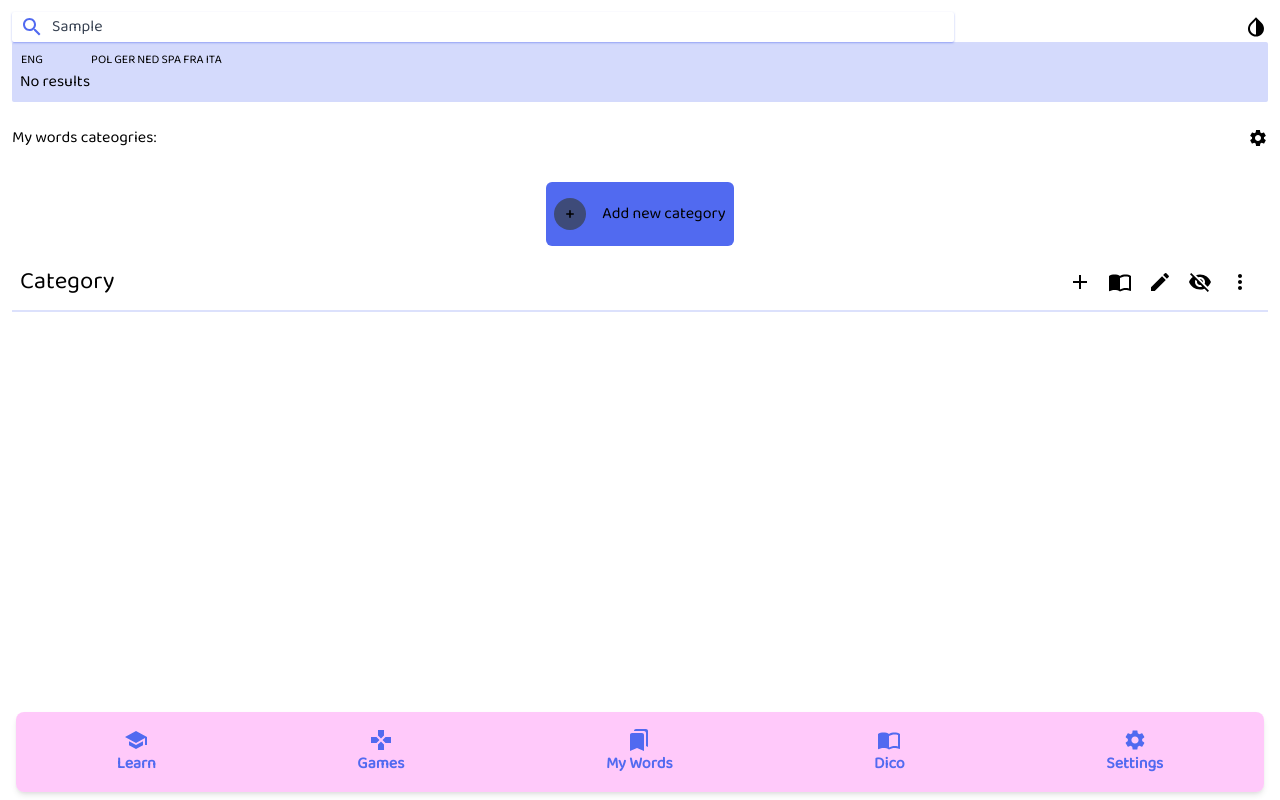
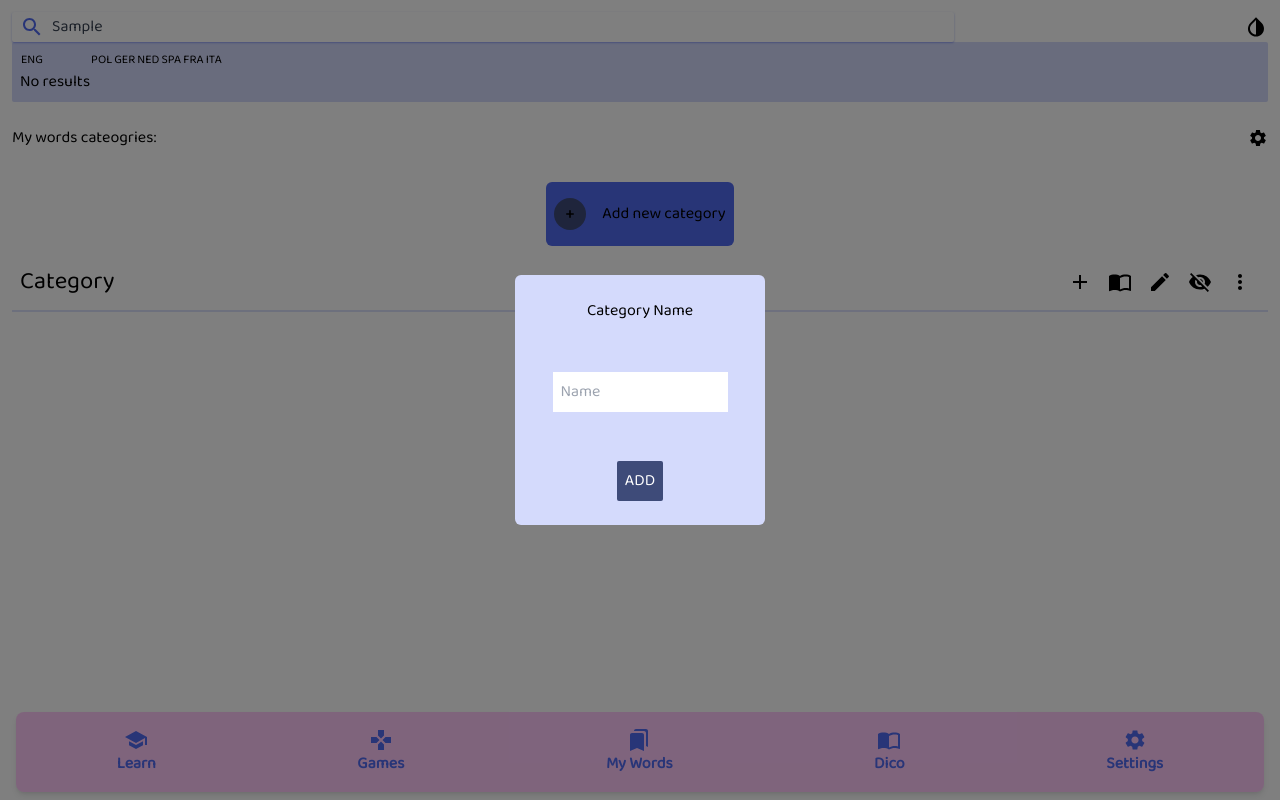
Before and after one commit to ArexSpeed/multiwords, a Next.js app: page /mywords in a window 1280 px wide. Both pictures are taken after typing "Sample" into the empty fields and a click on the button "Add new category". Built offline with nearby package versions, Linux system fonts and the light colour scheme.

Commit message:
add category modal

```diff
--- a/pages/mywords/index.tsx
+++ b/pages/mywords/index.tsx
@@ -4,6 +4,8 @@ import MetaHead from 'components/MetaHead';
 import MobileNav from 'components/Nav/MobileNav';
 import Search from 'components/Search';
 import Flag from 'components/Flag';
+import { makeStyles, createStyles } from '@material-ui/core/styles';
+import Modal from '@material-ui/core/Modal';
 import AddIcon from '@material-ui/icons/Add';
 import SettingsIcon from '@material-ui/icons/Settings';
 import ImportContactsIcon from '@material-ui/icons/ImportContacts';
@@ -15,11 +17,32 @@ import { useAppSelector, useAppDispatch } from 'redux/hooks';
 import { setCategory, setLevel } from 'redux/slices/learnSlice';
 import { LearningLanguages, changeLearningLanguages } from 'redux/slices/settingsSlice';
 
-const LearnPage = () => {
+const useStyles = makeStyles(() =>
+  createStyles({
+    modal: {
+      display: 'flex',
+      alignItems: 'center',
+      justifyContent: 'center'
+    }
+  })
+);
+
+const MyWordsPage = () => {
   const dispatch = useAppDispatch();
   const learnLanguages = useAppSelector(LearningLanguages);
   const [settingBox, setSettingBox] = useState(false);
   const [moreBox, setMoreBox] = useState(false);
+  const [openModal, setOpenModal] = useState(false);
+  const [newCategory, setNewCategory] = useState('');
+  const classes = useStyles();
+
+  const handleOpen = () => {
+    setOpenModal(true);
+  };
+
+  const handleClose = () => {
+    setOpenModal(false);
+  };
 
   const handleDispatch = (level: number, category: string) => {
     dispatch(setLevel(level));
@@ -66,10 +89,9 @@ const LearnPage = () => {
           )}
         </section>
         <section className="flex flex-col w-full p-3 justify-between items-center pb-24 dark:bg-gray-700">
-          <Link href="/mywords/addcategory" passHref>
           <button
-              type="submit"
-              className="h-16 my-2 flex flex-row justify-between items-center bg-secondary rounded-md">
+            className="h-16 my-2 flex flex-row justify-between items-center bg-secondary rounded-md"
+            onClick={handleOpen}>
             <div className="px-2 mx-2 w-8 h-8 rounded-full flex justify-center items-center bg-secondaryDark">
               <svg
                 className="w-6 h-6"
@@ -85,7 +107,23 @@ const LearnPage = () => {
             </div>
             <span className="px-2">Add new category</span>
           </button>
-          </Link>
+          <Modal open={openModal} onClose={handleClose} className={classes.modal}>
+            <div className="flex flex-col justify-around items-center w-[250px] h-[250px] bg-secondaryLight text-black rounded-md">
+              <h2>Category Name</h2>
+              <input
+                type="text"
+                className="p-2"
+                placeholder="Name"
+                value={newCategory}
+                onChange={(e) => setNewCategory(e.target.value)}
+              />
+              <button
+                className="p-2 items-center bg-secondaryDark text-white outline-none rounded-sm"
+                onClick={handleClose}>
+                ADD
+              </button>
+            </div>
+          </Modal>
           <div className="flex flex-row relative w-full justify-between items-center p-2 border-b-2 border-secondary border-opacity-20">
             <p className="text-lg">Category</p>
             <div className="flex flex-row justify-around items-center">
@@ -137,4 +175,4 @@ const LearnPage = () => {
   );
 };
 
-export default LearnPage;
+export default MyWordsPage;
```
Lines whose indentation alone changed are shown as unchanged.
